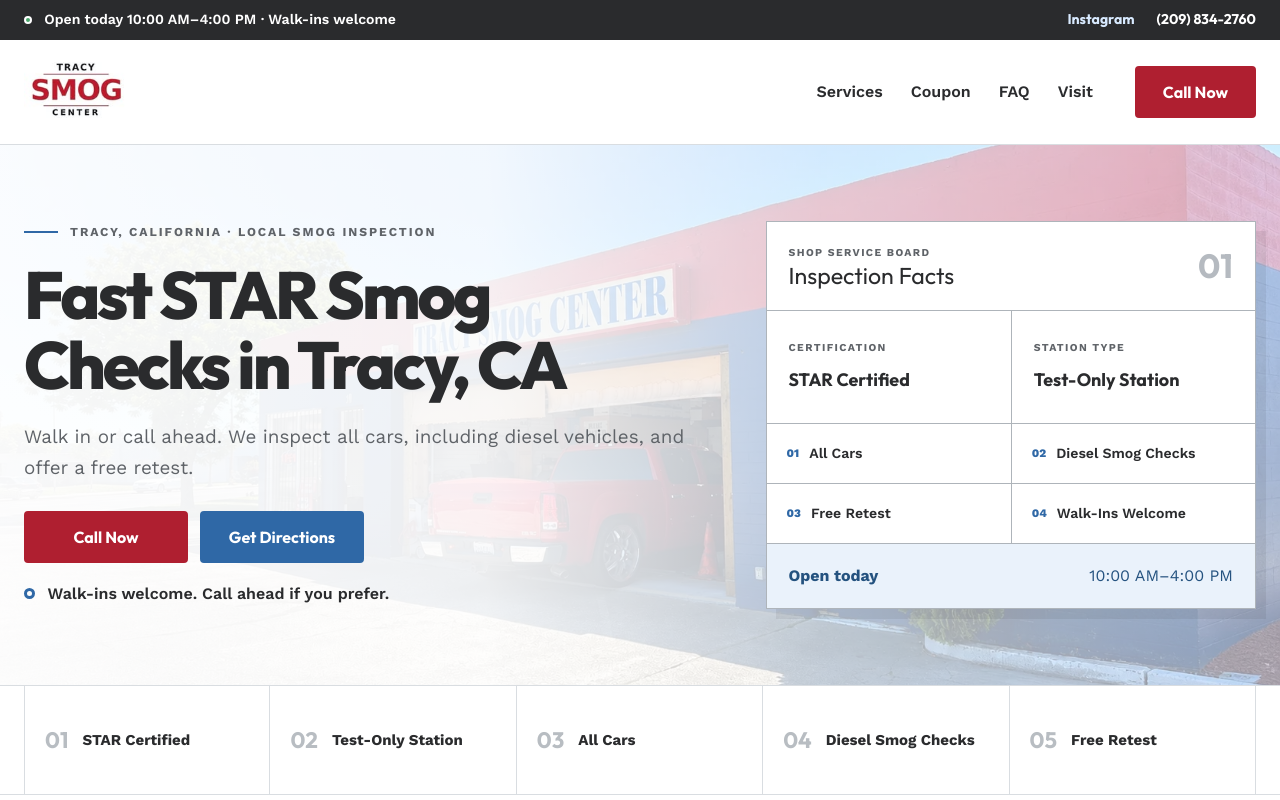
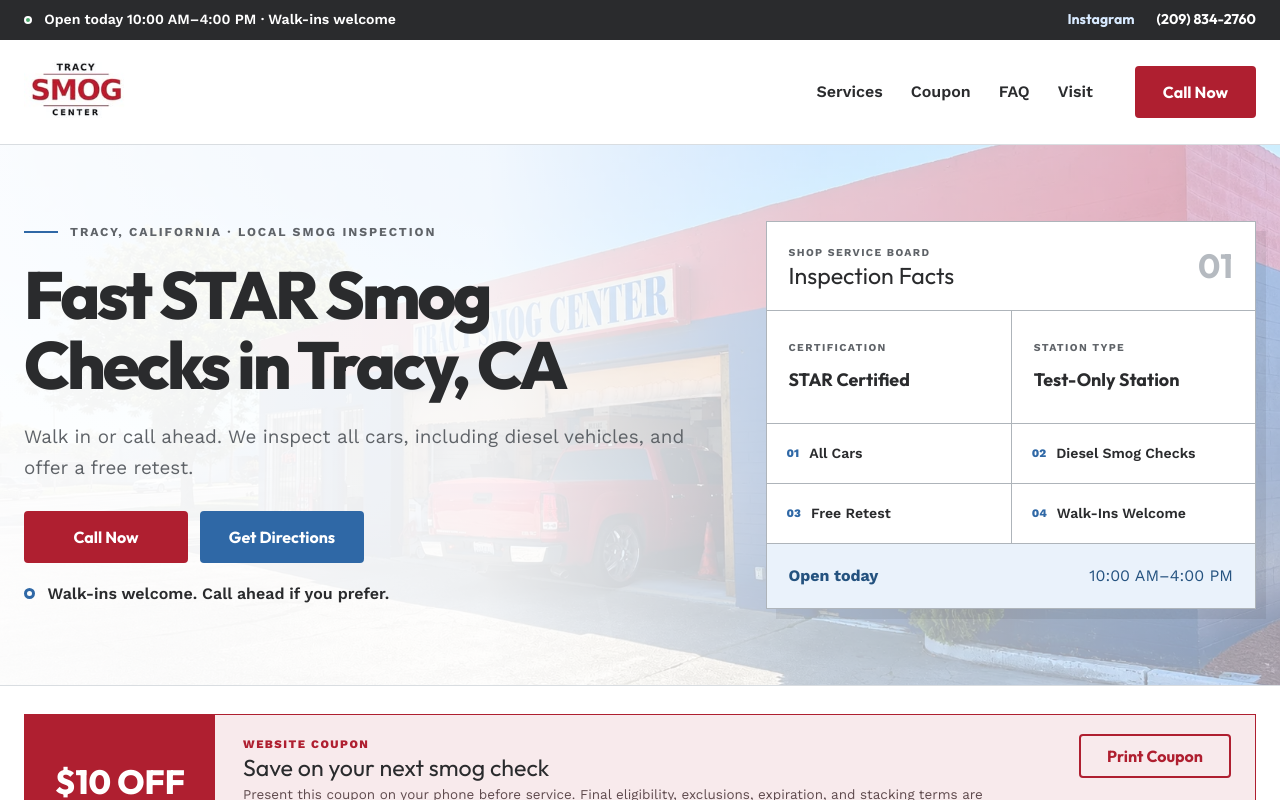
Before and after one commit to Mathew016/TracySmogCenter, a Next.js app: page / in a window 1280 px wide. Shown: the top 800 px of the page. Built offline with nearby package versions, Linux system fonts and the light colour scheme.

Commit message:
Remove duplicate service strip

```diff
--- a/app/globals.css
+++ b/app/globals.css
@@ -428,39 +428,6 @@
   color: var(--blue-dark);
 }
 
-.proof-strip {
-  border-bottom: 1px solid var(--line);
-}
-
-.proof-grid {
-  display: grid;
-  grid-template-columns: repeat(5, 1fr);
-}
-
-.proof-item {
-  min-height: 108px;
-  display: flex;
-  align-items: center;
-  gap: 14px;
-  border-right: 1px solid var(--line);
-  padding: 20px;
-}
-
-.proof-item:first-child {
-  border-left: 1px solid var(--line);
-}
-
-.proof-item span {
-  color: #b8bdc2;
-  font-family: var(--font-outfit), Arial, sans-serif;
-  font-size: 1.4rem;
-  font-weight: 700;
-}
-
-.proof-item strong {
-  font-size: 0.94rem;
-}
-
 .coupon-wrap {
   padding-block: 28px;
 }
@@ -873,12 +840,10 @@
     gap: 42px;
   }
 
-  .proof-grid,
   .service-grid {
     grid-template-columns: repeat(3, 1fr);
   }
 
-  .proof-item:nth-child(4),
   .service-card:nth-child(4) {
     border-left: 1px solid var(--line);
   }
@@ -1036,14 +1001,10 @@
     gap: 4px;
   }
 
-  .proof-grid,
   .service-grid {
     grid-template-columns: 1fr;
   }
 
-  .proof-item,
-  .proof-item:first-child,
-  .proof-item:nth-child(4),
   .service-card:nth-child(4) {
     min-height: 76px;
     border-left: 1px solid var(--line);
--- a/app/page.tsx
+++ b/app/page.tsx
@@ -263,17 +263,6 @@
           </div>
         </section>
 
-        <section className="proof-strip no-print" aria-label="Service highlights">
-          <div className="site-shell proof-grid">
-            {services.map((service) => (
-              <div className="proof-item" key={service.number}>
-                <span>{service.number}</span>
-                <strong>{service.title}</strong>
-              </div>
-            ))}
-          </div>
-        </section>
-
         <section className="coupon-wrap" id="coupon" ref={couponRef} aria-labelledby="coupon-title">
           <div className="site-shell">
             <article className="coupon">
```
